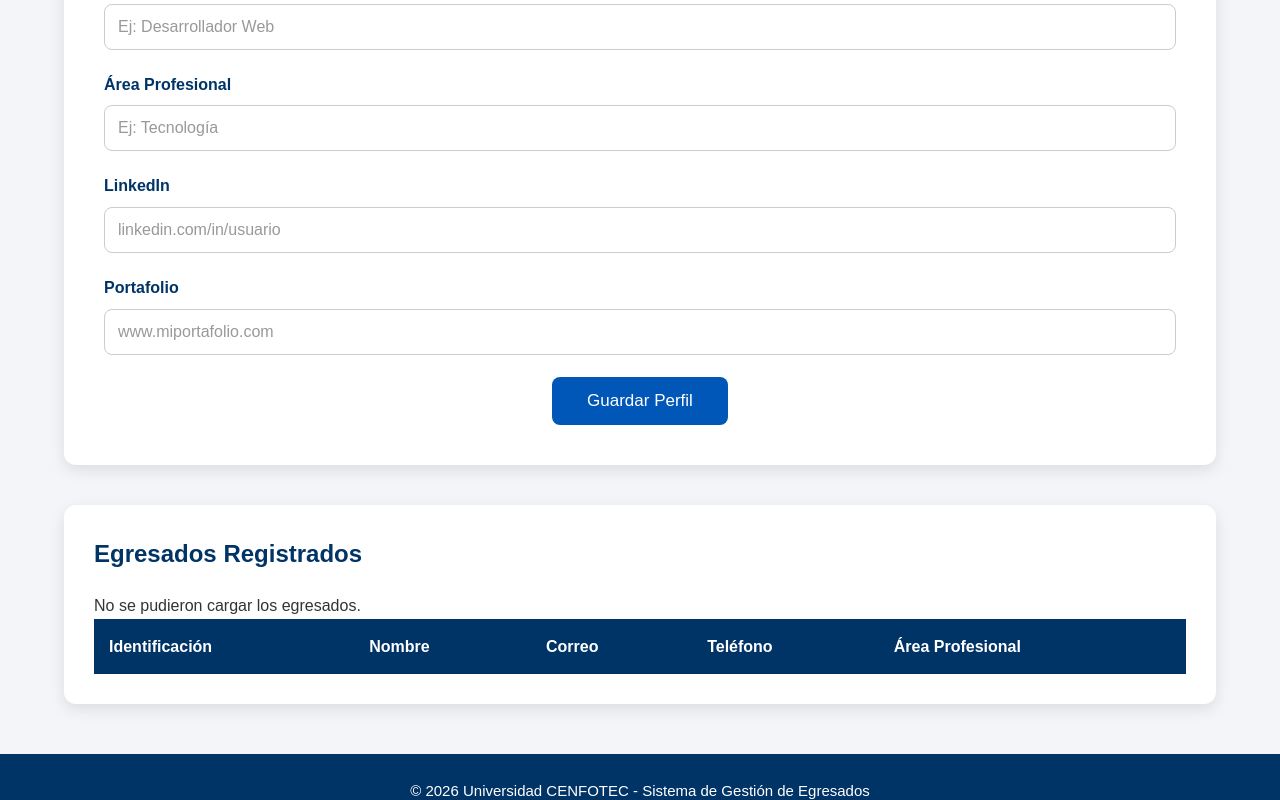
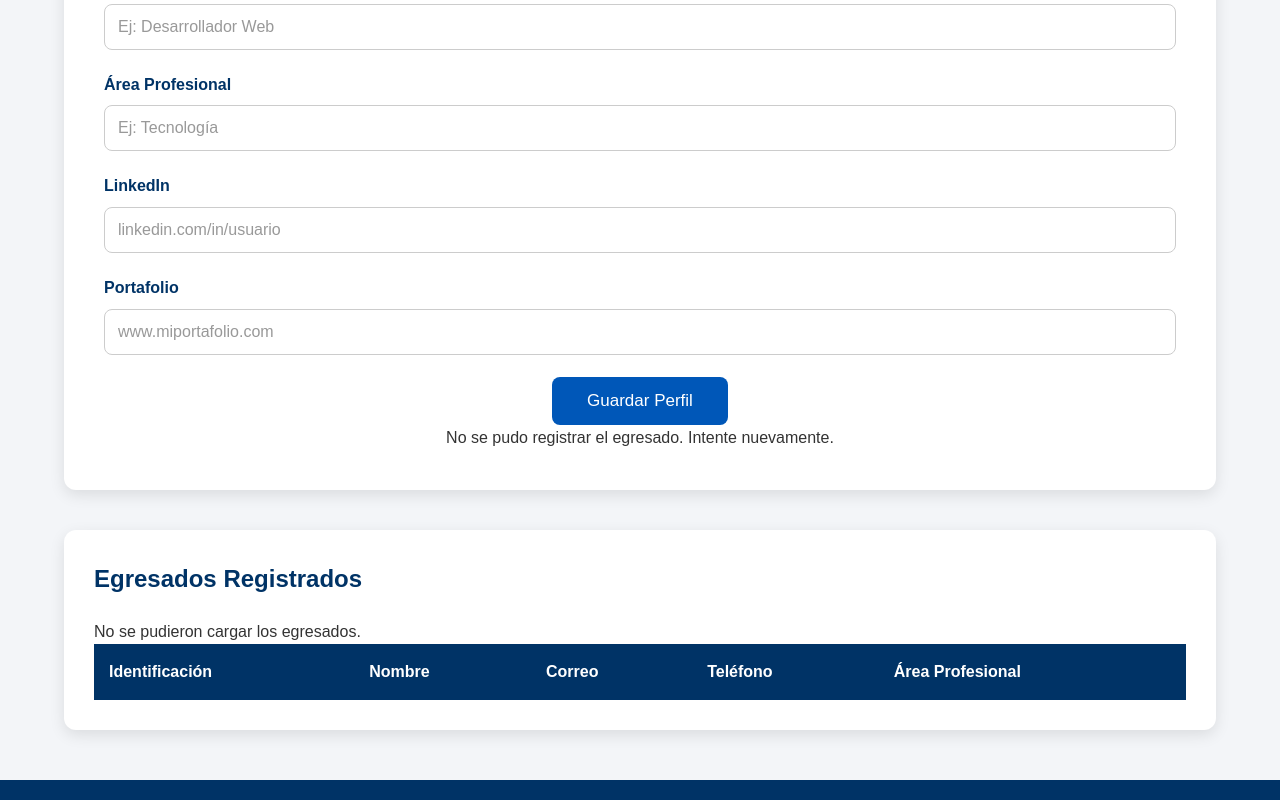
Before and after one commit to ekourbanov/Avance-2, a plain HTML site: page html/perfil.html in a window 1280 px wide. Both pictures are taken after typing "Sample", "Sample", "name@example.com", "5551234", "2020-01-15", "Sample" into the empty fields and a click on the button "Guardar Perfil". Shown: the part 990-1790 px from the top of the page. Drawn offline with Linux system fonts and the light colour scheme; no server answers.

Commit message:
Manejar estados y errores del registro de egresados

```diff
--- a/html/perfil.html
+++ b/html/perfil.html
@@ -213,6 +213,11 @@
 
                     </button>
 
+                    <p
+                        id="mensajePerfil"
+                        class="mensaje-estado">
+                    </p>
+
                 </div>
 
             </form>
--- a/js/perfil-api.js
+++ b/js/perfil-api.js
@@ -60,7 +60,7 @@ document.addEventListener("DOMContentLoaded", function () {
         document.getElementById("errorFechaRegistro");
 
 
-    // Elementos para mostrar los registros del GET
+    // Tabla de egresados
 
     const listaEgresados =
         document.getElementById("listaEgresados");
@@ -69,7 +69,16 @@ document.addEventListener("DOMContentLoaded", function () {
         document.getElementById("estadoEgresados");
 
 
-    // Crear objeto con la información del formulario
+    // Estado del registro
+
+    const mensajePerfil =
+        document.getElementById("mensajePerfil");
+
+    const botonGuardar =
+        formulario.querySelector(".boton-guardar");
+
+
+    // Obtener datos del formulario
 
     function obtenerDatosEgresado() {
 
@@ -112,7 +121,7 @@ document.addEventListener("DOMContentLoaded", function () {
     }
 
 
-    // Limpiar mensajes de error
+    // Limpiar errores
 
     function limpiarErrores() {
 
@@ -125,7 +134,7 @@ document.addEventListener("DOMContentLoaded", function () {
     }
 
 
-    // Validar formato del correo electrónico
+    // Validar correo
 
     function correoValido(correo) {
 
@@ -137,7 +146,7 @@ document.addEventListener("DOMContentLoaded", function () {
     }
 
 
-    // Validar campos obligatorios
+    // Validar formulario
 
     function validarDatosEgresado(egresado) {
 
@@ -208,7 +217,7 @@ document.addEventListener("DOMContentLoaded", function () {
     }
 
 
-    // Registrar egresado mediante POST
+    // POST - Registrar egresado
 
     async function registrarEgresado(egresado) {
 
@@ -259,11 +268,12 @@ document.addEventListener("DOMContentLoaded", function () {
     }
 
 
-    // Mostrar los egresados en la tabla
+    // Mostrar egresados en la tabla
 
     function mostrarEgresados(egresados) {
 
         listaEgresados.innerHTML = "";
+
 
         if (egresados.length === 0) {
 
@@ -322,6 +332,7 @@ document.addEventListener("DOMContentLoaded", function () {
             fila.appendChild(celdaTelefono);
             fila.appendChild(celdaArea);
 
+
             listaEgresados.appendChild(fila);
 
         });
@@ -333,12 +344,13 @@ document.addEventListener("DOMContentLoaded", function () {
     }
 
 
-    // Consultar egresados registrados mediante GET
+    // GET - Consultar egresados
 
     async function consultarEgresados() {
 
         estadoEgresados.textContent =
             "Consultando egresados...";
+
 
         try {
 
@@ -367,6 +379,7 @@ document.addEventListener("DOMContentLoaded", function () {
 
             mostrarEgresados(egresados);
 
+
         } catch (error) {
 
             console.error(
@@ -383,13 +396,16 @@ document.addEventListener("DOMContentLoaded", function () {
     }
 
 
-    // Validar y enviar formulario
+    // Enviar formulario
 
     formulario.addEventListener(
         "submit",
         async function (evento) {
 
             evento.preventDefault();
+
+
+            mensajePerfil.textContent = "";
 
 
             const datosEgresado =
@@ -401,6 +417,10 @@ document.addEventListener("DOMContentLoaded", function () {
 
 
             if (!datosValidos) {
+
+                mensajePerfil.textContent =
+                    "Revise los campos obligatorios.";
+
 
                 console.warn(
                     "El formulario contiene errores."
@@ -417,9 +437,41 @@ document.addEventListener("DOMContentLoaded", function () {
             );
 
 
+            mensajePerfil.textContent =
+                "Guardando egresado...";
+
+
+            botonGuardar.disabled = true;
+
+
+            try {
+
                 await registrarEgresado(
                     datosEgresado
                 );
+
+
+                mensajePerfil.textContent =
+                    "Egresado registrado correctamente.";
+
+
+            } catch (error) {
+
+                console.error(
+                    "Error al registrar egresado:",
+                    error
+                );
+
+
+                mensajePerfil.textContent =
+                    "No se pudo registrar el egresado. Intente nuevamente.";
+
+
+            } finally {
+
+                botonGuardar.disabled = false;
+
+            }
 
         }
     );
@@ -431,7 +483,7 @@ document.addEventListener("DOMContentLoaded", function () {
     );
 
 
-    // Ejecutar GET al cargar la página
+    // Ejecutar GET al abrir la página
 
     consultarEgresados();
 
```
Lines whose indentation alone changed are shown as unchanged.
